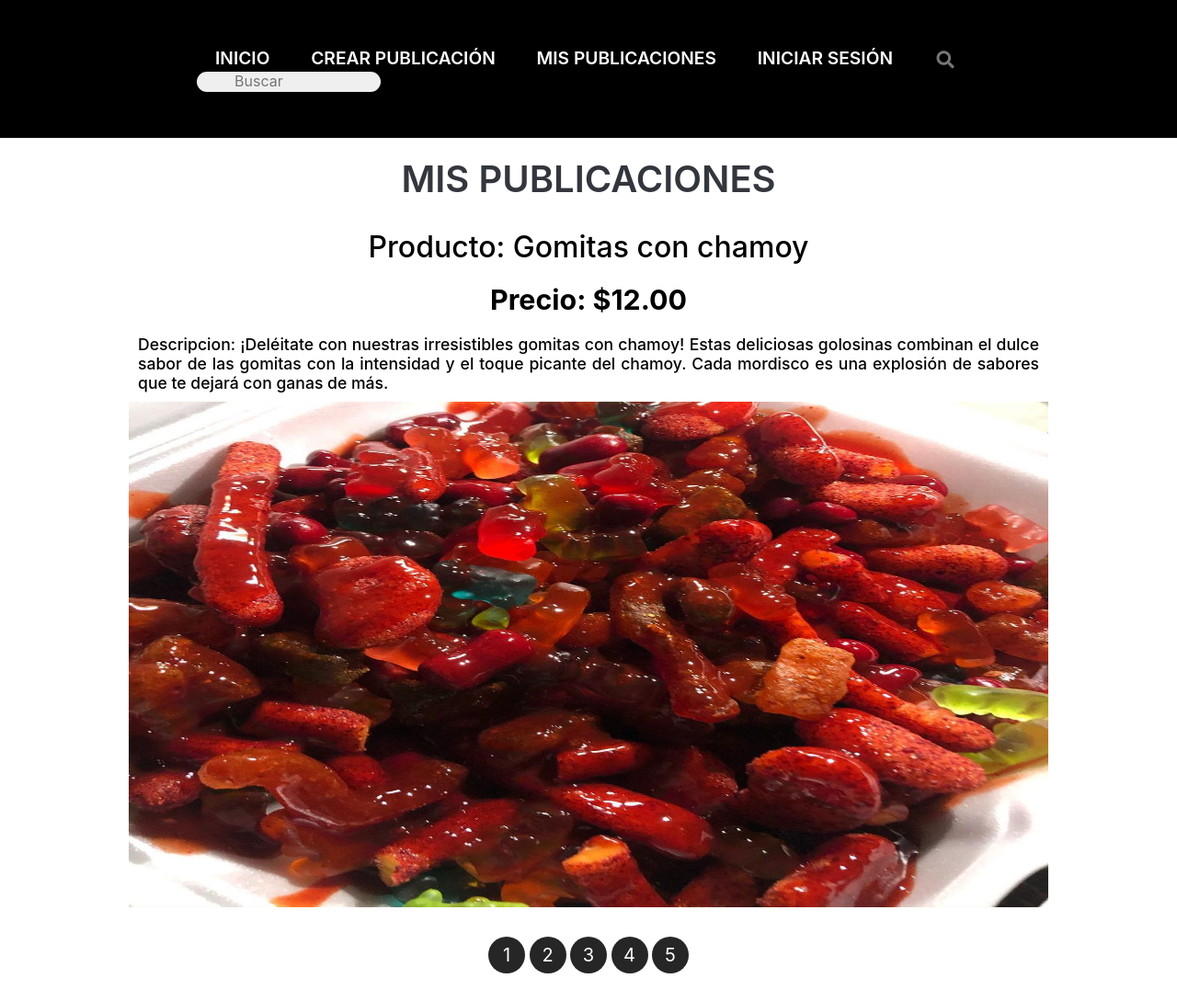
After one commit to Equinoxe-Grammer/WebRequiem, a PHP site: page /mis-plubicaciones.html in a window 1280 px wide, after a click that opens the changed part. The commit adds this page. Shown: the whole page at 92% size. Run offline with PHP 8.4, Linux system fonts and the light colour scheme.

Commit message:
Se añadió la sección de mis publicaciones y se arreglo el tamaño de las imagenes en la seccion publicación

```diff
--- a/CSS/style.css
+++ b/CSS/style.css
@@ -10,11 +10,45 @@ a{
     text-decoration: none;
 }
 
+.titulo-centrado{
+    font-size: 40px;
+    font-weight: 600;
+    color: #33363D;
+    text-transform: uppercase;
+    text-align: center;
+    padding: 20px;
+}
+
 .justificado{
     text-align: justify;
     padding: 2px;
     font-size: 18px;
 }
+
+ul, li{
+    list-style: none;
+}
+
+.btn{
+    width: 200px;
+    height: 40px;
+    border-radius: 5px;
+    background: #0C91E5;
+    color: #FFF;
+    font-size: 14px;
+    font-weight: 600;
+    text-transform: uppercase;
+    display: flex;
+    justify-content: center;
+    align-items: center;
+    cursor: pointer;
+    transition: all .5s;
+}
+
+.btn:hover{
+    background: #0874B8;
+}
+
 
 /** MENÚ DE NAVEGACIÓN */
 nav{
@@ -279,3 +276,89 @@ header .contenido p{
     border-radius: 5px;
     box-shadow: 0 0 6px 2px #000;
 }
+
+/** MIS PUBLICACIONES */
+
+.publicaciones{
+    position: relative;
+    margin: 0 auto;
+    background: #FFF;
+    width: 1000px;
+    height: 550px;
+}
+
+.slider{
+    position: relative;
+    width: 100%;
+    height: 100%;
+}
+
+
+.slider div{
+    position: absolute;
+    top: 0;
+    left: 0;
+    width: 100%;
+    height: 100%;
+    opacity: 0;
+}
+
+
+.slider div:target{
+    opacity: 1;
+}
+
+.slider div img{
+    width: 100%;
+    height: 100%;
+    background-size: cover;
+    object-fit: center;
+}
+
+.menu{
+    text-align: center;
+    margin: 200px;
+    padding: 30px;
+}
+
+.menu li{
+    display: inline-block;
+    text-align: center;
+}
+
+.menu li a{
+    display: inline-block;
+    width: 40px;
+    height: 40px;
+    text-decoration: none;
+    line-height: 40px;
+    background: #262626;
+    color: #FFF;
+    font-size: 20px;
+    border-radius: 50%;
+}
+
+div h1, h2, h3{
+    text-align: center;
+}
+
+div h1{
+    font-size: 2rem;
+    font-weight: 500;
+    padding: 10px;
+}
+
+
+div h2{
+    font-size: 1.9rem;
+    font-weight: 700;
+    padding: 10px;
+}
+
+
+div h3{
+    font-size: 1.1rem;
+    font-weight: 500;
+    padding: 10px;
+    text-align: justify;
+}
--- a/index.html
+++ b/index.html
@@ -17,8 +17,8 @@
 
         <div class="enlaces">
             <a href="index.html">Inicio</a>
-            <a href="">Crear publicación</a>
-            <a href="">Mis publicaciones</a>
+            <a href="#crear.html">Crear publicación</a>
+            <a href="mis-plubicaciones.html">Mis publicaciones</a>
             <a href="inicio.html">Iniciar Sesión</a>
             <a class="input-container">
                 <input type="text" placeholder="Buscar">
--- /dev/null
+++ b/mis-plubicaciones.html
@@ -0,0 +1,92 @@
+<!DOCTYPE html>
+<html lang="en">
+<head>
+    <meta charset="UTF-8">
+    <meta http-equiv="X-UA-Compatible" content="IE=edge">
+    <meta name="viewport" content="width=device-width, initial-scale=1.0">
+    <link rel="stylesheet" href="CSS/style.css">
+    <link rel="stylesheet" href="fontawesome/css/all.css">
+    <title>Públicaciones</title>
+</head>
+<body>
+    <!-- MENÚ DE NAVEGACIÓN -->
+    <nav>
+    <div>
+    <a href="index.html"></a><img src="img/logo.jpg" alt="">
+    </div>
+
+    <div class="enlaces">
+        <a href="index.html">Inicio</a>
+        <a href="#crear.html">Crear publicación</a>
+        <a href="mis-plubicaciones.html">Mis publicaciones</a>
+        <a href="inicio.html">Iniciar Sesión</a>
+        <a class="input-container">
+            <input type="text" placeholder="Buscar">
+            <i class="fas fa-search"></i>
+        </a>
+    </div>
+</nav>
+<!-- Publicaciones -->
+<section class="publicaciones">
+    <h2 class="titulo-centrado">Mis publicaciones</h2>
+    <div class="slider">
+        <div id="slide1">
+            <h1>Producto: Gomitas con chamoy</h1>
+            <h2>Precio: $12.00</h2>
+            <h3>Descripcion: ¡Deléitate con nuestras irresistibles gomitas con chamoy! Estas deliciosas golosinas combinan el dulce sabor de las gomitas con la intensidad y el toque picante del chamoy. Cada mordisco es una explosión de sabores que te dejará con ganas de más.</h3>
+            <img src="img/slider1.jpg"/>
+        </div>
+
+        <div id="slide2">
+            <h1>Producto: Memoria Ram 8GB</h1>
+            <h2>Precio: $450.00</h2>
+            <h3 class="texto-justificado">Descripcion: La Memoria Kingston FURY Beast DDR4 RGB ofrece un impulso de rendimiento y estilo con velocidades de hasta 3200MHz, estilo agresivo e iluminación RGB que se extiende a lo largo del módulo para lograr efectos suaves y sorprendentes. Capacidad de módulo único de 8GB.</h3>
+            <img src="img/slider2.jpg"/>
+        </div>
+
+        <div id="slide3">
+            <h1>Producto: Camiseta Manga Corta Negra</h1>
+            <h2>Precio: $150.00</h2>
+            <h3>Descripcion: Camiseta de manga corta, confeccionada con tejido en galga fina y acabado compactado. Cuello redondo con 4 capas, cubre costuras reforzado en cuello y hombros y costuras laterales.</h3>
+            <img src="img/slider3.jpg" alt="">
+        </div>
+
+        <div id="slide4">
+            <h1>Producto: Audifonos Inalambricos Bluetooth</h1>
+            <h2>Precio: $190.00</h2>
+            <h3>Descripcion: Audifonos inalambricos, la duración de su bateria es de 18h, el tiempo de carga es de 1.5h. Y posee una capacidad de la batería: 43 mAh (auricular);300 mAh (estuche de carga)</h3>
+            <img src="img/slider4.jpg" alt="">
+        </div>
+
+        <div id="slide5">
+            <h1>Producto: Pulsera de bola de fútbol</h1>
+            <h2>Precio: $30.00</h2>
+            <h3>Descripcion: Pulsera de bola de fútbol de Color dorado y cobre para hombre y mujer, brazalete de cuentas potentes de piedra de ónix de 6mm, joyería</h3>
+            <img src="img/slider5.jpg" alt="">
+        </div>
+    </div>
+
+    <ul class="menu">
+        <li>
+            <a href="#slide1">1</a>
+        </li>
+
+        <li>
+            <a href="#slide2">2</a>
+        </li>
+
+        <li>
+            <a href="#slide3">3</a>
+        </li>
+
+        <li>
+            <a href="#slide4">4</a>
+        </li>
+
+        <li>
+            <a href="#slide5">5</a>
+        </li>
+    </ul>
+</section>
+</body>
+</html>
--- a/publicaciones.html
+++ b/publicaciones.html
@@ -5,6 +5,7 @@
     <meta http-equiv="X-UA-Compatible" content="IE=edge">
     <meta name="viewport" content="width=device-width, initial-scale=1.0">
     <link rel="stylesheet" href="CSS/style.css">
+    <link rel="stylesheet" href="fontawesome/css/all.css">
     <title>Públicaciones</title>
 </head>
 <body>
@@ -16,8 +17,8 @@
 
     <div class="enlaces">
         <a href="index.html">Inicio</a>
-        <a href="">Crear publicación</a>
-        <a href="">Mis publicaciones</a>
+        <a href="#crear.html">Crear publicación</a>
+        <a href="mis-plubicaciones.html">Mis publicaciones</a>
         <a href="inicio.html">Iniciar Sesión</a>
         <a class="input-container">
             <input type="text" placeholder="Buscar">
```
Also changed, not shown: other parts of CSS/style.css (+11 -48 lines), img/slider1.jpg (added), img/slider2.jpg (added), img/slider3.jpg (added), img/slider4.jpg (added), img/slider5.jpg (added).
